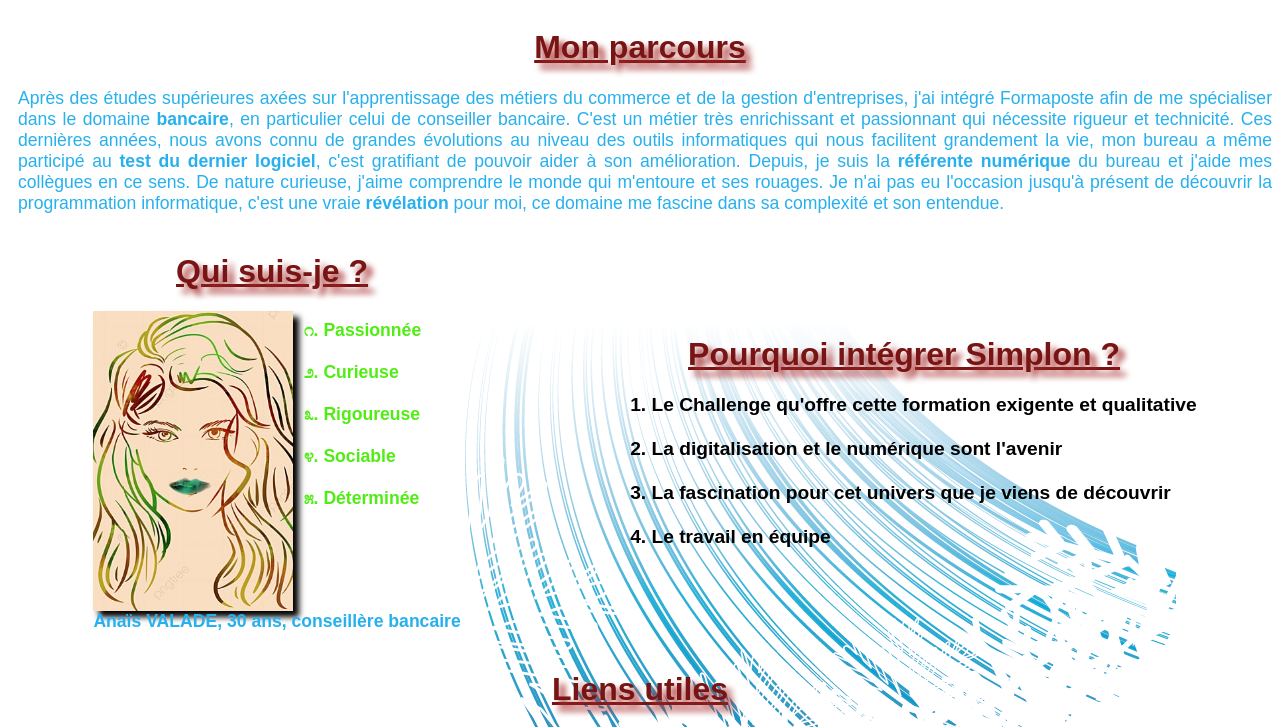
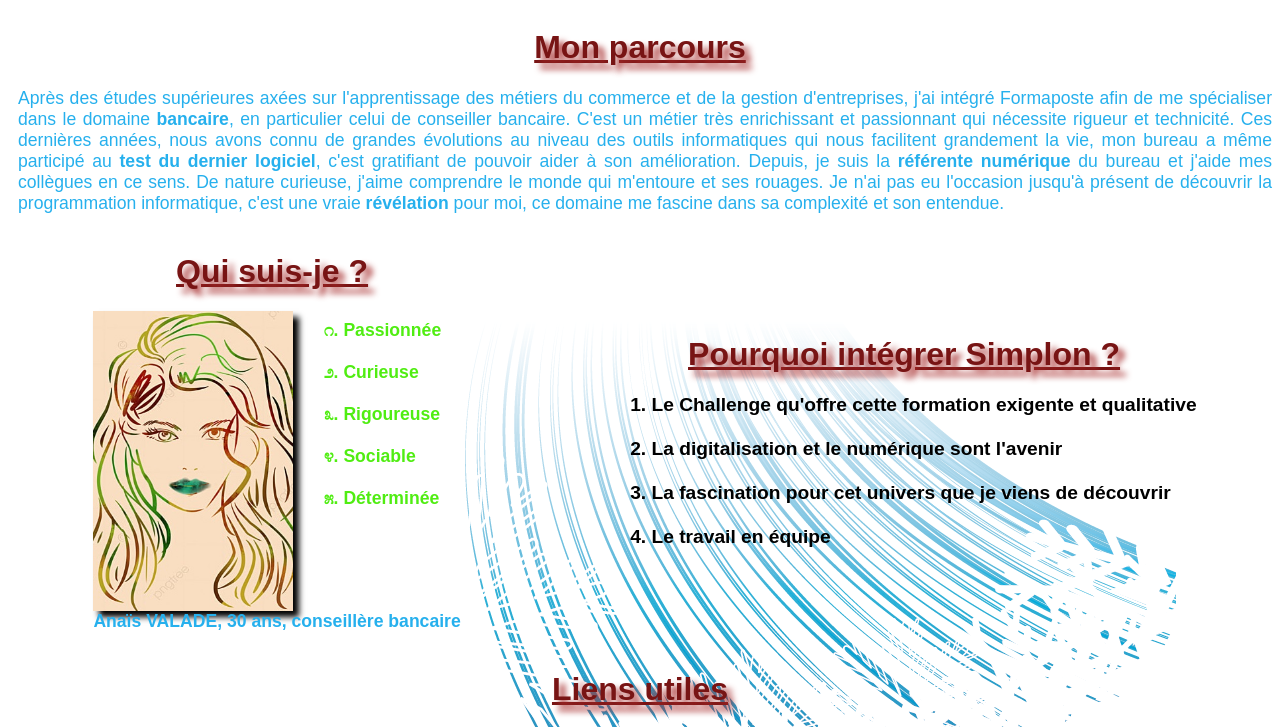
Before and after one commit to Izera33/carte_de_visite, a plain HTML site: page index.html in a window 1280 px wide. Shown: the top 727 px of the page. Drawn offline with Linux system fonts and the light colour scheme.

Commit message:
Update style.css

```diff
--- a/style.css
+++ b/style.css
@@ -1,5 +1,5 @@
 @font-face {
-    font-family: 'Calligraffitiregular';
+    font-family: 'calligraffitiregular';
     src: url(fonts/'Calligraffiti-webfont.eot');
     src: url(fonts/'Calligraffiti-webfont.woff');
     src: url(fonts/'Calligraffiti-webfont.ttf');
@@ -10,7 +10,7 @@
 
 body
 {
-    font-family: 'Calligraffitiregular', Geogia, Arial, sans-serif;
+    font-family: 'calligraffitiregular', Geogia, Arial, sans-serif;
     text-align: justify;
     background: url("wallpaper.png");
 
@@ -35,7 +35,7 @@ p
 .quality
 {
     list-style-type: kannada;
-    margin-left :200px;
+    margin-left :220px;
     margin-top: 30px;
     color: rgb(80, 237, 18);
     font-size: 1.1em;
@@ -54,7 +54,7 @@ p
 .presentation
 {
     clear: left;
-    margin-top: 70px;
+    margin-top: 100px;
     font-weight: bold;
 }
 
```
